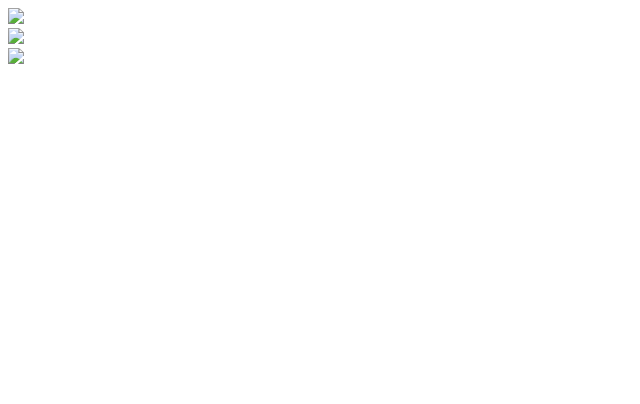
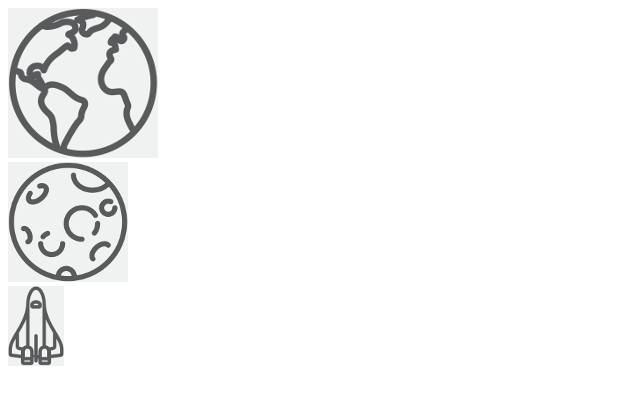
Before and after one commit to henrygraesberg/BlindernIT1, a plain HTML site: page Månelanding/HTML/index.html in a window 1280 px wide. Shown: the whole page, without its empty margins (0-640 px from the left). Drawn offline with Linux system fonts and the light colour scheme.

Commit message:
update index.html

```diff
--- a/Månelanding/HTML/index.html
+++ b/Månelanding/HTML/index.html
@@ -8,9 +8,9 @@
     </head>
     <body>
         <div id="Main">
-            <div id="Jordklode"><img src="jordklode.png"></div>
-            <div id="Måne"><img src="maane.png"></div>
-            <div id="Romferge"><img src="romferge.png"></div>
+            <div id="Jordklode"><img src="../Images/jordklode.png"></div>
+            <div id="Måne"><img src="../Images/maane.png"></div>
+            <div id="Romferge"><img src="../Images/romferge.png"></div>
         </div>
     </body>
 </html>
```
